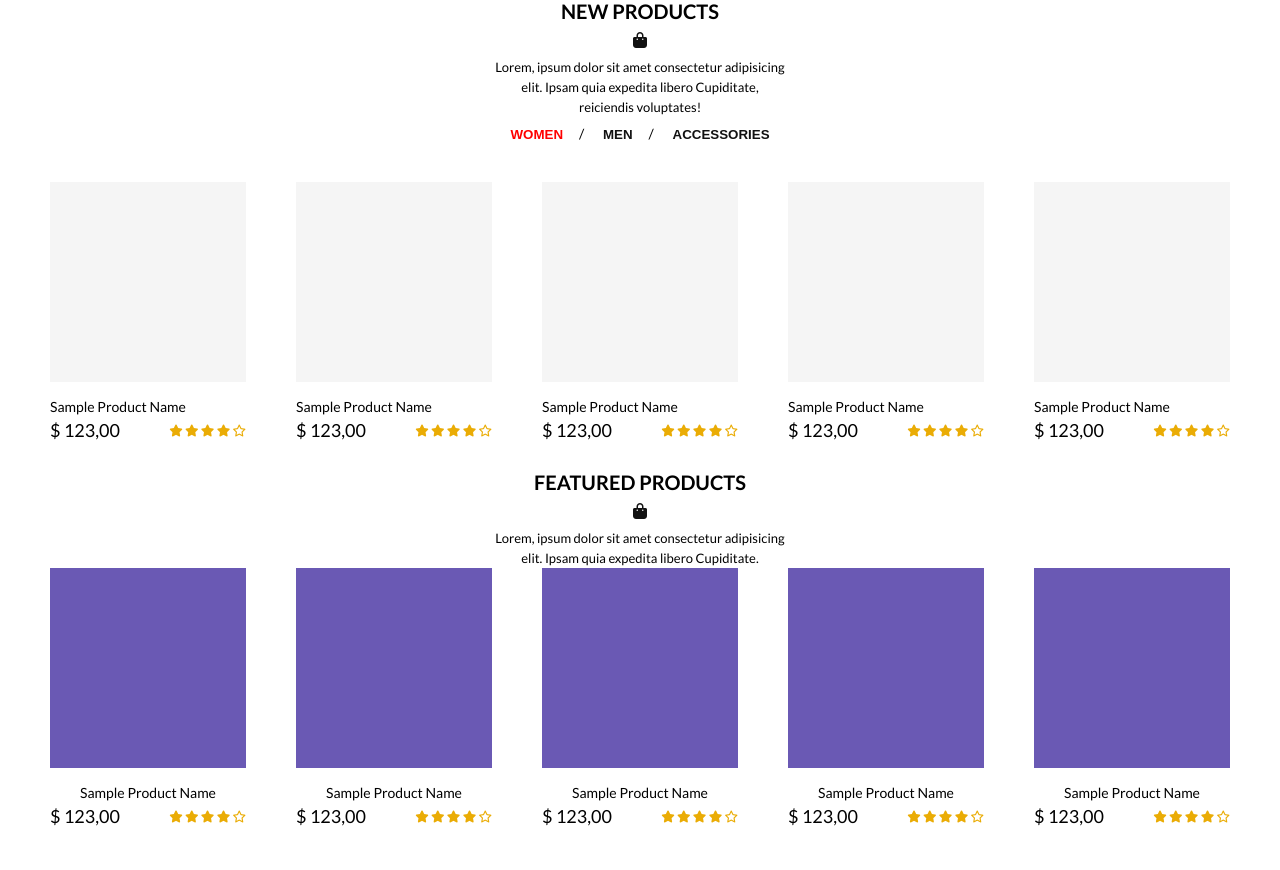
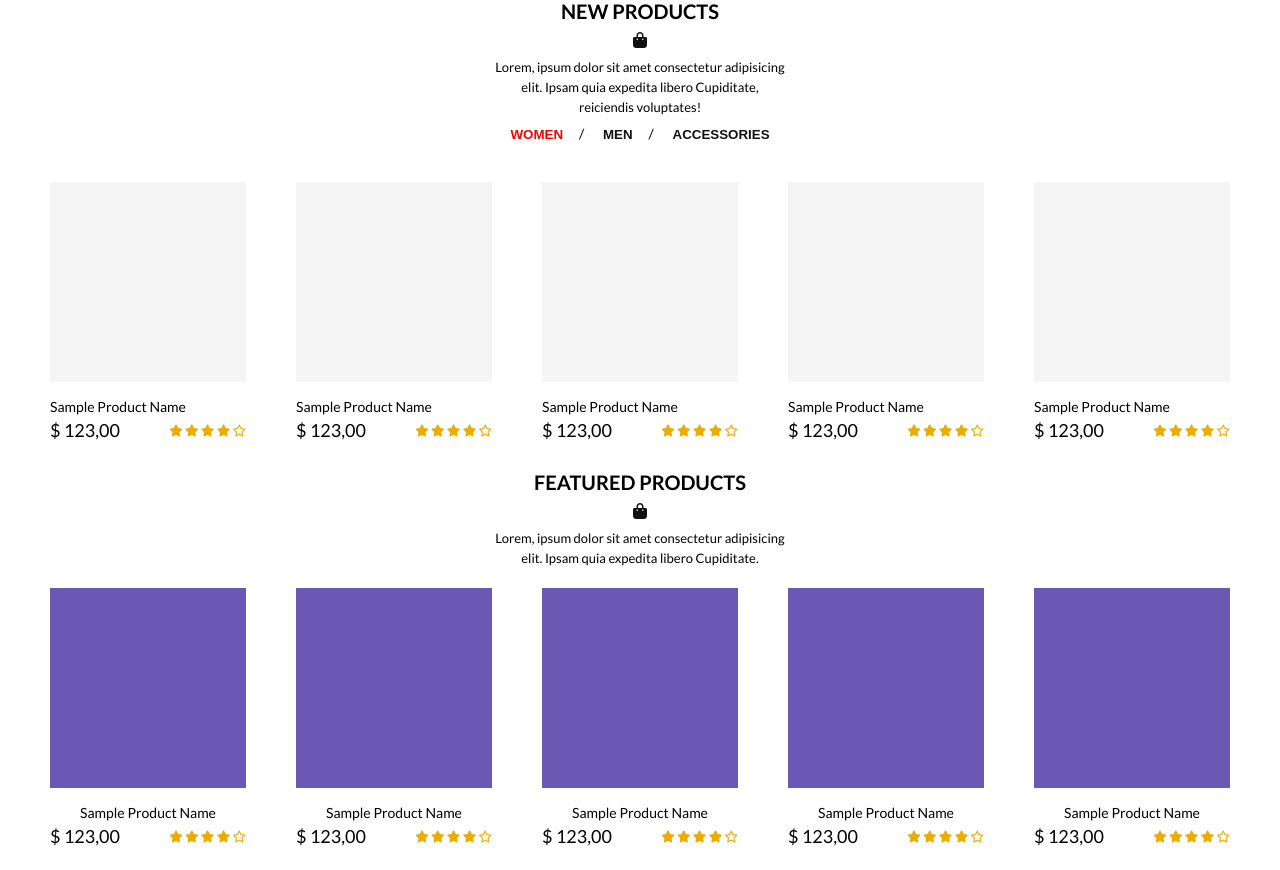
Before and after one commit to M-BILALJAVED/ecomart, a plain HTML site: page index.html in a window 1280 px wide. Shown: the part 719-1589 px from the top of the page. Before the commit the page ends 1549 px from the top, so only its background shows below. Drawn offline with nearby package versions, Linux system fonts and the light colour scheme.

Commit message:
add product feature

```diff
--- a/css/style.css
+++ b/css/style.css
@@ -321,5 +321,5 @@ p {
 }
 
 .mySwiper3 {
-    margin: 0px 0;
+    margin: 20px 0;
 }
```
